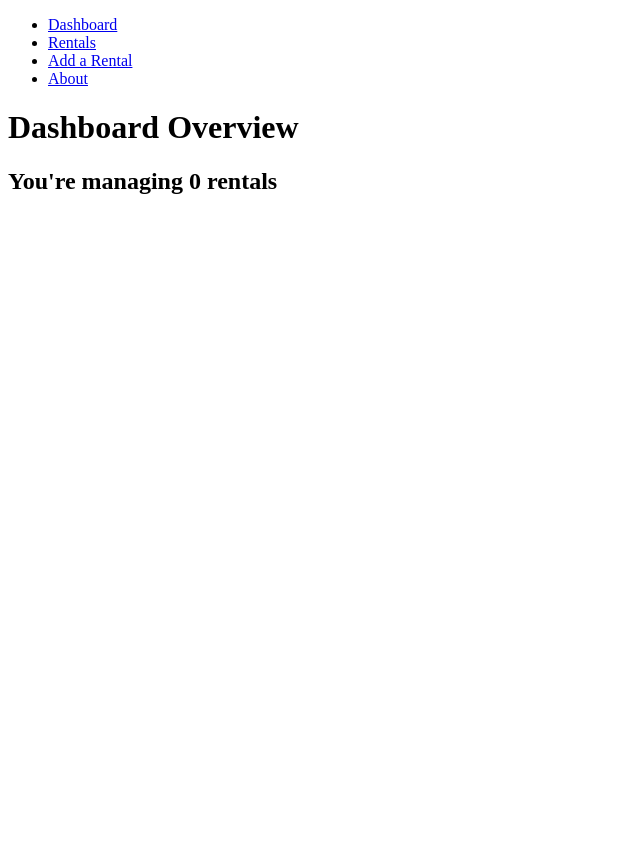
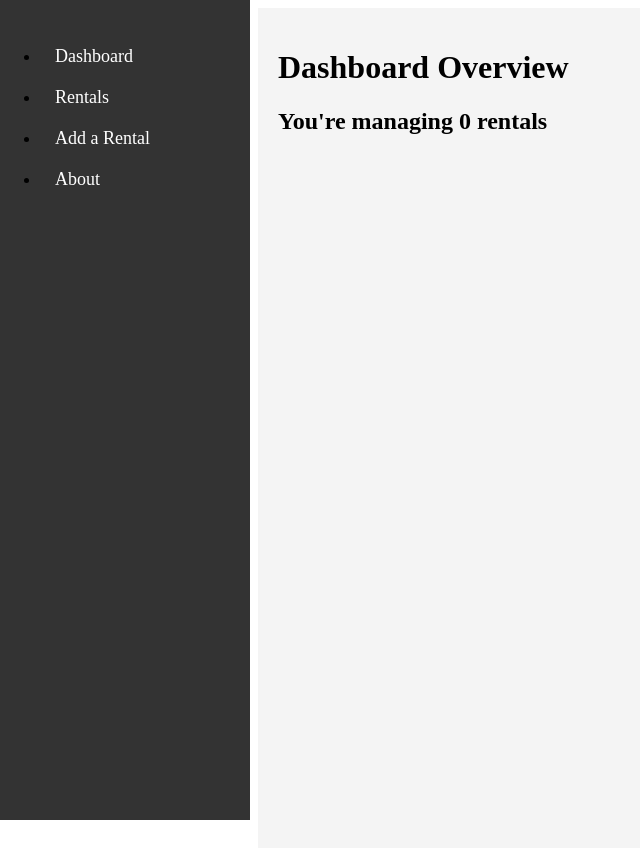
Before and after one commit to Xiaow7123/Rental_Management, a React (Create React App) app in the folder frontend/: page / in a window 1280 px wide. Shown: the whole page, without its empty margins (0-640 px from the left). Before the commit the page ends 800 px from the top, so only its background shows below. Built offline with nearby package versions, Linux system fonts and the light colour scheme; no server answers.

Commit message:
css style

```diff
--- /dev/null
+++ b/frontend/src/app.css
@@ -0,0 +1,6 @@
+.app {
+    margin-left: 250px; /* Same as the sidebar width */
+    padding: 20px; /* Optional: Adds padding inside the content area */
+    min-height: 100vh; /* Optional: Ensures the content area is at least as tall as the viewport */
+    background-color: #f4f4f4; /* Optional: Just to make the content area visually distinct */
+}
--- a/frontend/src/app.jsx
+++ b/frontend/src/app.jsx
@@ -3,13 +3,14 @@ import { BrowserRouter as Router, Routes, Route } from 'react-router-dom';
 import DashboardPage from './components/dashboard/DashboardPage';
 import RentalsPage from './components/rentals/RentalsPage';
 import AddRentalPage from './components/addRental/AddRentalPage';
-import Sidebar from './components/common/Sidebar';
+import Sidebar from './components/common/Sidebar/Sidebar';
 import AboutPage from './components/about/AboutPage';
-
+import './app.css';
 function App() {
   return (
     <Router>
       <Sidebar />
+      <div className="app">
       <Routes>
         <Route path="/" element={<DashboardPage />} />
         <Route path="/rentals" element={<RentalsPage />} />
@@ -17,6 +18,7 @@ function App() {
         <Route path="/edit-rental/:_id" element={<AddRentalPage />} />
         <Route path="/about" element={<AboutPage />} />
       </Routes>
+      </div>
     </Router>
   );
 }
--- /dev/null
+++ b/frontend/src/components/common/Sidebar/Sidebar.css
@@ -0,0 +1,25 @@
+/* Basic styles for sidebar */
+.sidebar {
+    width: 250px; /* Set the width of the sidebar */
+    height: 100vh; /* Full height */
+    position: fixed; /* Fixed Sidebar (stay in place on scroll) */
+    left: 0;
+    top: 0;
+    background-color: #333; /* Dark-grey background */
+    overflow-x: hidden; /* Disable horizontal scroll */
+    padding-top: 20px;
+}
+
+.sidebar a {
+    padding: 10px 15px;
+    text-decoration: none;
+    font-size: 18px;
+    color: white;
+    display: block;
+    transition: 0.3s;
+}
+
+.sidebar a:hover {
+    background-color: #ddd;
+    color: black;
+}
--- a/frontend/src/components/common/Sidebar.jsx
+++ b/frontend/src/components/common/Sidebar/Sidebar.jsx
@@ -1,5 +1,6 @@
 import React from 'react';
 import { NavLink } from 'react-router-dom';
+import './Sidebar.css';
 
 function Sidebar() {
   return (
```
